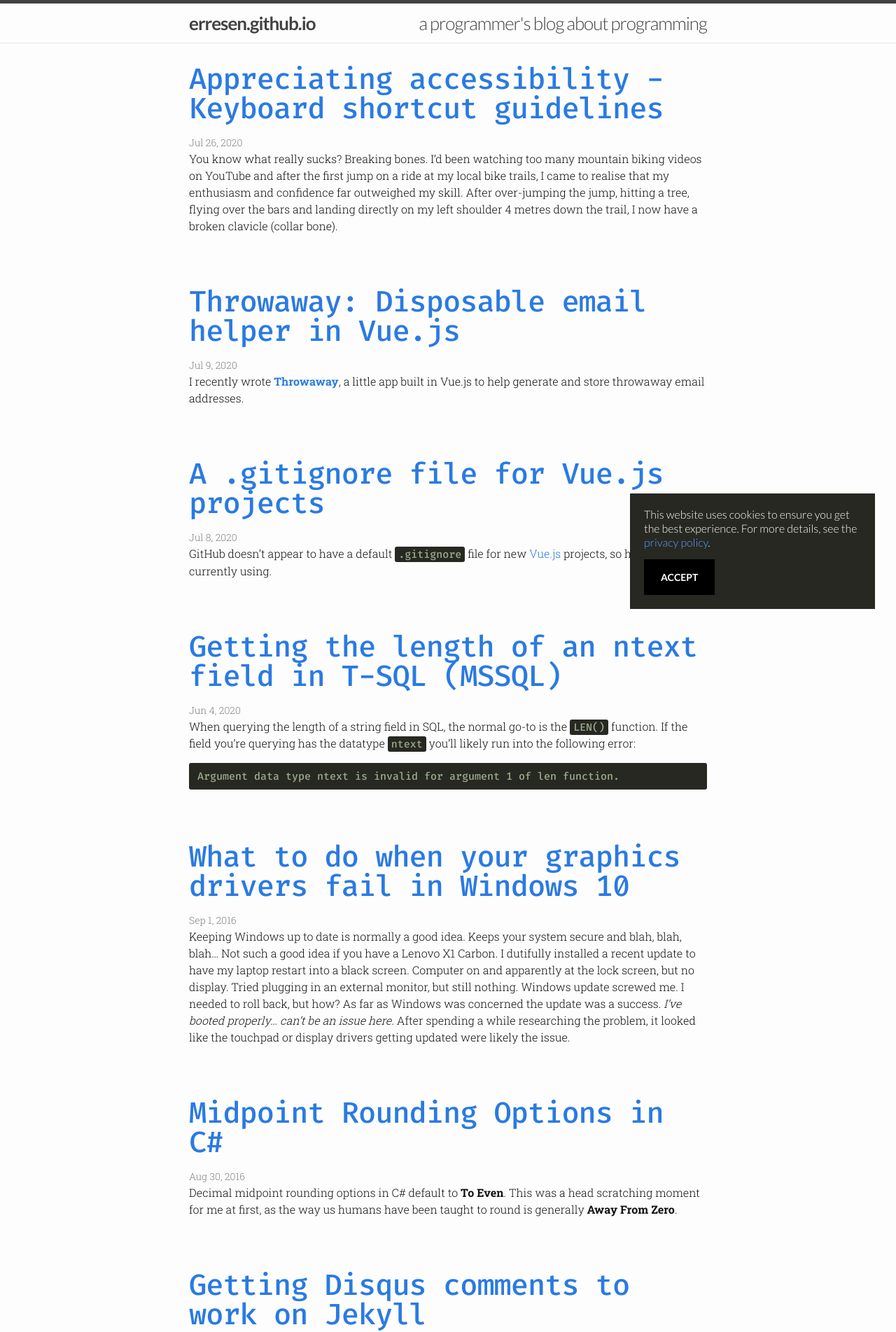
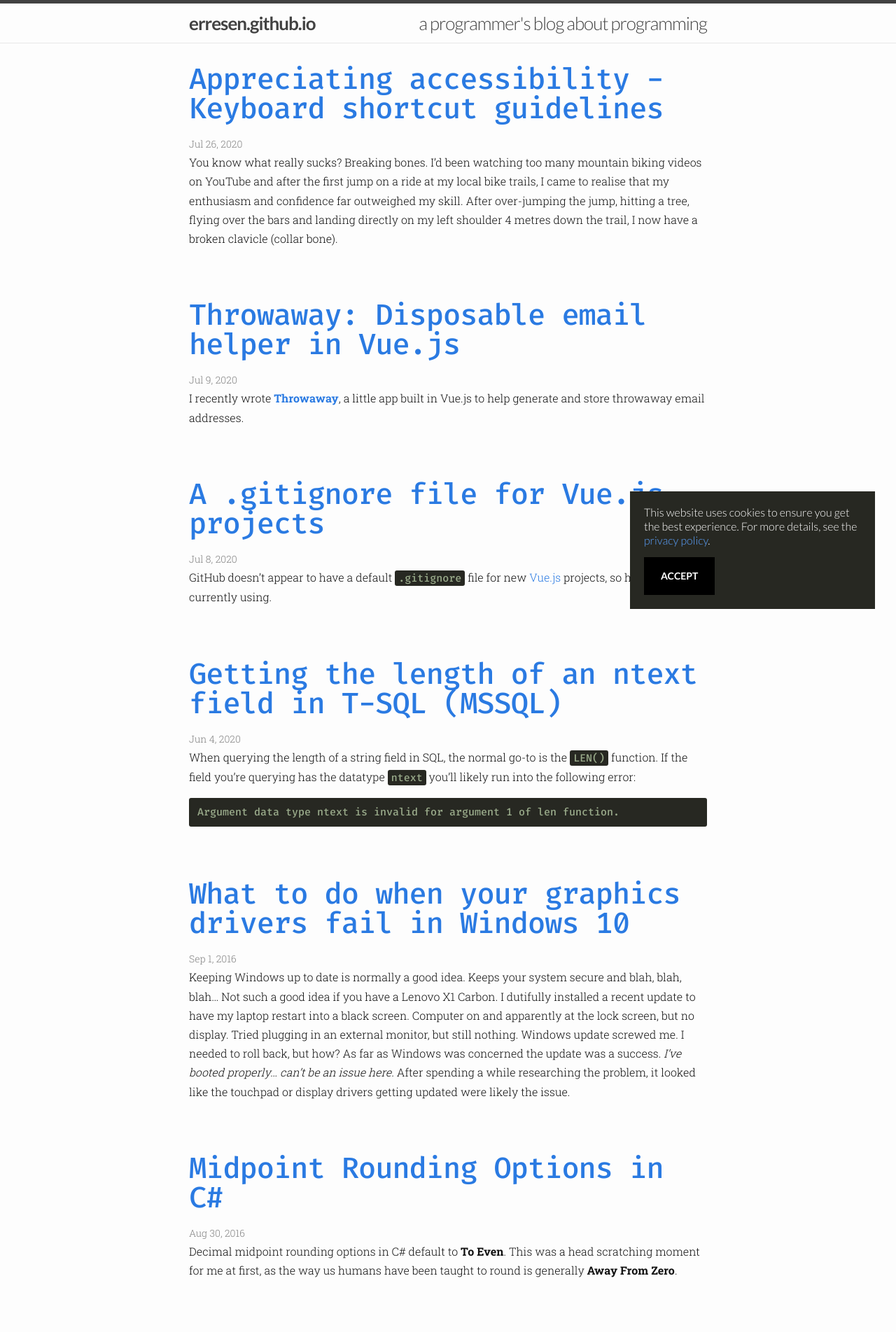
Before and after one commit to erresen/erresen.github.io, a Jekyll site: the page built from index.html, in a window 1280 px wide. Shown: the top 1903 px of the page at 70% size. Built offline with Jekyll 4.4.1, drawn with Linux system fonts in a browser that asks for light colours; nearby versions of some CDN libraries; comment, search, counter and statistics services are not loaded.

Commit message:
increased line height for readability

```diff
--- a/css/main.scss
+++ b/css/main.scss
@@ -9,7 +9,7 @@ $base-font-family: Lato, Helvetica, Arial, sans-serif;
 $base-post-font-family: "Roboto Slab", serif;
 $base-font-size: 16px;
 $small-font-size: $base-font-size * 0.875;
-$base-line-height: 1.5;
+$base-line-height: 1.7;
 
 $spacing-unit: 30px;
 
```
